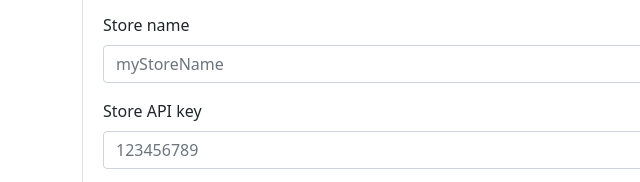
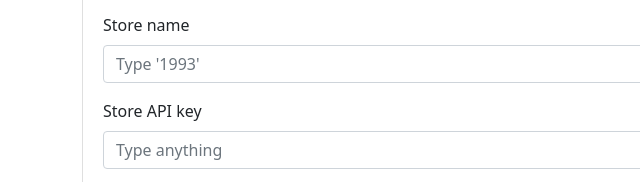
Before and after one commit to lymanwong/fuelstatuschecker, a website: page public/pages/index.html in a window 1280 px wide. Shown: the part 177-359 px from the top of the page, 0-640 px from the left. Drawn offline with nearby package versions, Linux system fonts and the light colour scheme; files that its build step writes are made by us from their sources; files whose address does not match are found by name.

Commit message:
add text in form

```diff
--- a/public/pages/index.html
+++ b/public/pages/index.html
@@ -36,11 +36,11 @@
             <form class="form">
               <div class="mb-3">
                 <label for="storeName" class="form-label">Store name</label>
-                <input type="text" class="form-control" id="storeName" autocomplete="on" placeholder="myStoreName" required>
+                <input type="text" class="form-control" id="storeName" autocomplete="on" placeholder="Type '1993'" required>
               </div>
               <div class="mb-3">
                 <label for="apikey" class="form-label">Store API key</label>
-                <input type="text" class="form-control" id="apikey" autocomplete="on" placeholder="123456789" required>
+                <input type="text" class="form-control" id="apikey" autocomplete="on" placeholder="Type anything" required>
               </div>
             <div class="position-absolute top-50 start-50 translate-middle p-3" style="z-index: 11">
               <div id="liveToast" class="toast" role="alert" aria-live="assertive" aria-atomic="true">
```
